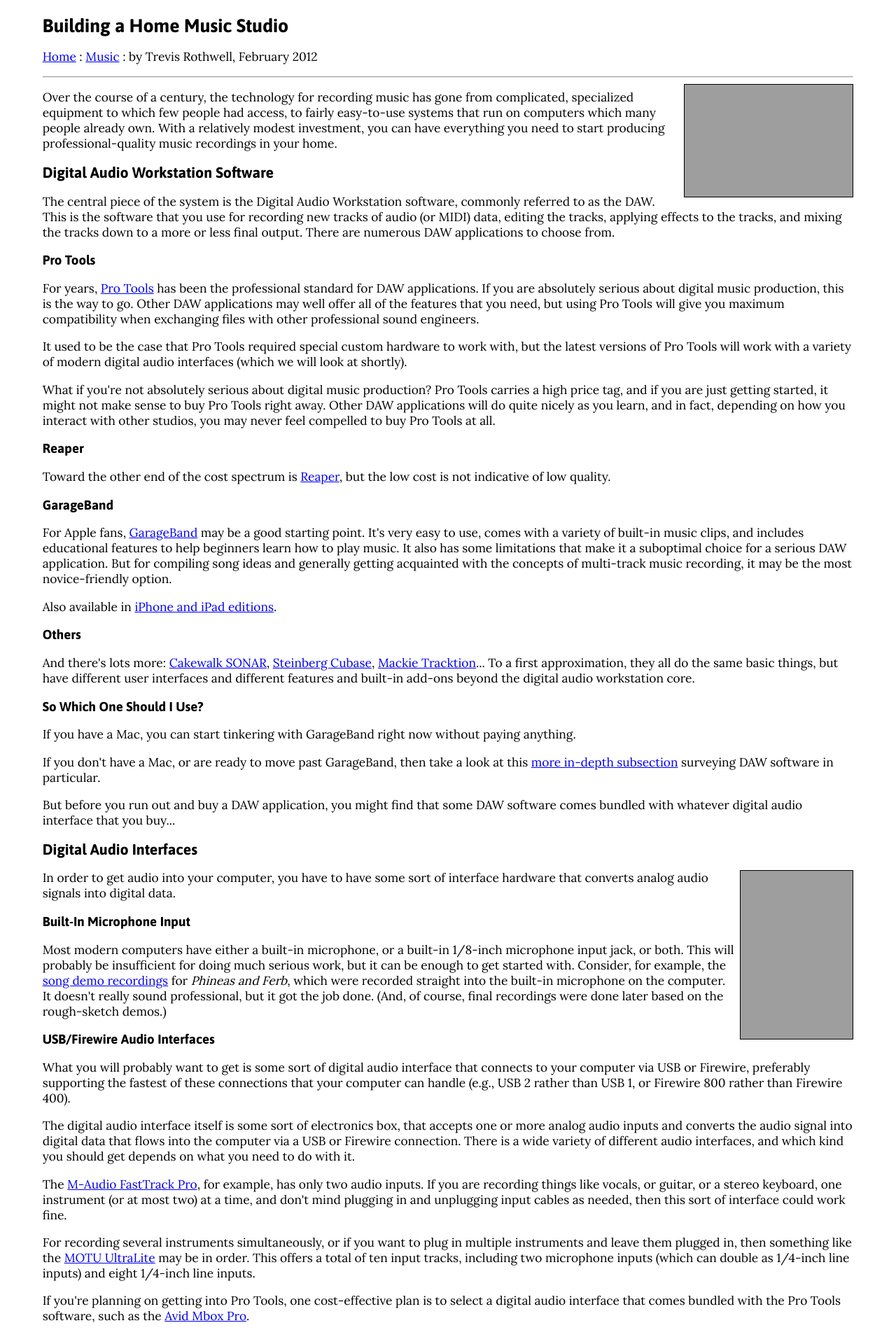
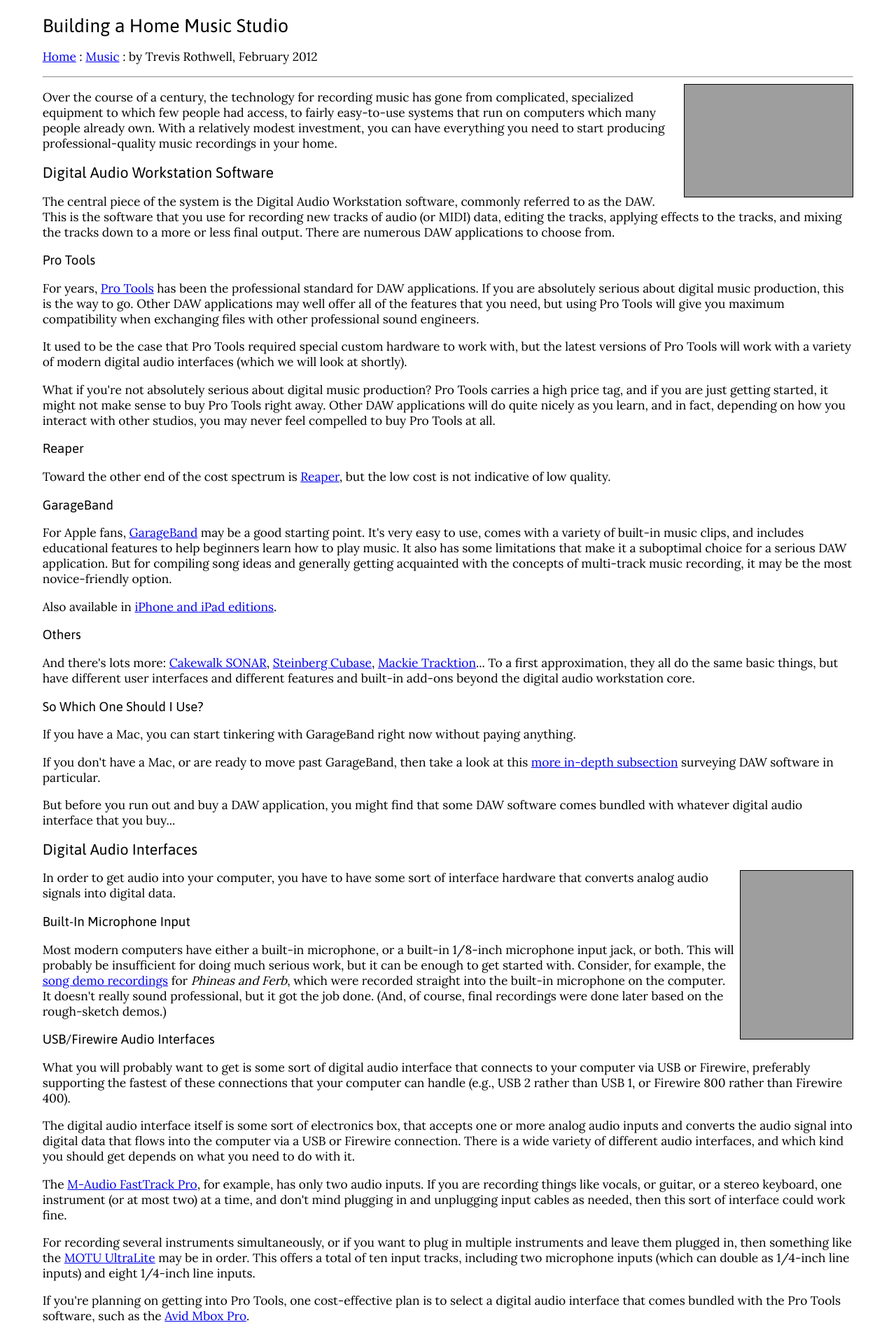
Before and after one commit to tjr/tjr.github.com, a Jekyll site: the page music/building-a-home-music-studio.html, which Jekyll copies as it is, in a window 1280 px wide. Shown: the top 1910 px of the page at 70% size. Built offline with Jekyll 4.4.1, drawn with Linux system fonts in a browser that asks for light colours; grey boxes are pictures that could not be loaded.

Commit message:
Update css/traditional.css

```diff
--- a/css/traditional.css
+++ b/css/traditional.css
@@ -7,7 +7,7 @@
 @import url(http://fonts.googleapis.com/css?family=Open+Sans:400,600);
 */
 
-@import url(http://fonts.googleapis.com/css?family=Asap:700);
+@import url(http://fonts.googleapis.com/css?family=Asap:400);
 
 @import url(http://fonts.googleapis.com/css?family=Lora:400,700);
 
@@ -38,12 +38,12 @@ h4 { font-size: 12pt;}
 h5 { font-size: 10pt;}
 h6 { font-size: 8pt;}
 
-h1 { font-family: "Asap"; font-weight: 700;}
-h2 { font-family: "Asap"; font-weight: 700;}
-h3 { font-family: "Asap"; font-weight: 700;}
-h4 { font-family: "Asap"; font-weight: 700;}
-h5 { font-family: "Asap"; font-weight: 700;}
-h6 { font-family: "Asap"; font-weight: 700;}
+h1 { font-family: "Asap"; font-weight: 400;}
+h2 { font-family: "Asap"; font-weight: 400;}
+h3 { font-family: "Asap"; font-weight: 400;}
+h4 { font-family: "Asap"; font-weight: 400;}
+h5 { font-family: "Asap"; font-weight: 400;}
+h6 { font-family: "Asap"; font-weight: 400;}
 
 
 /* new fonts and styles, august 2012 */
```
